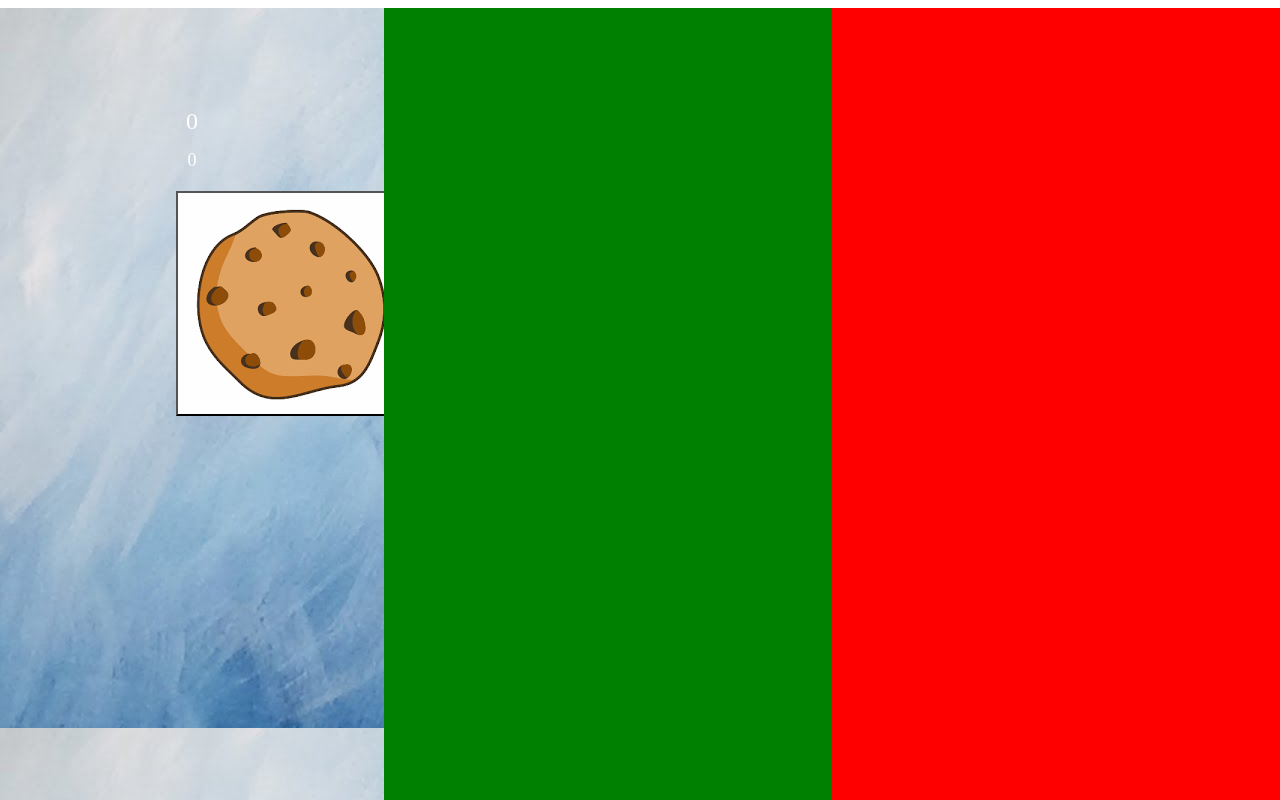
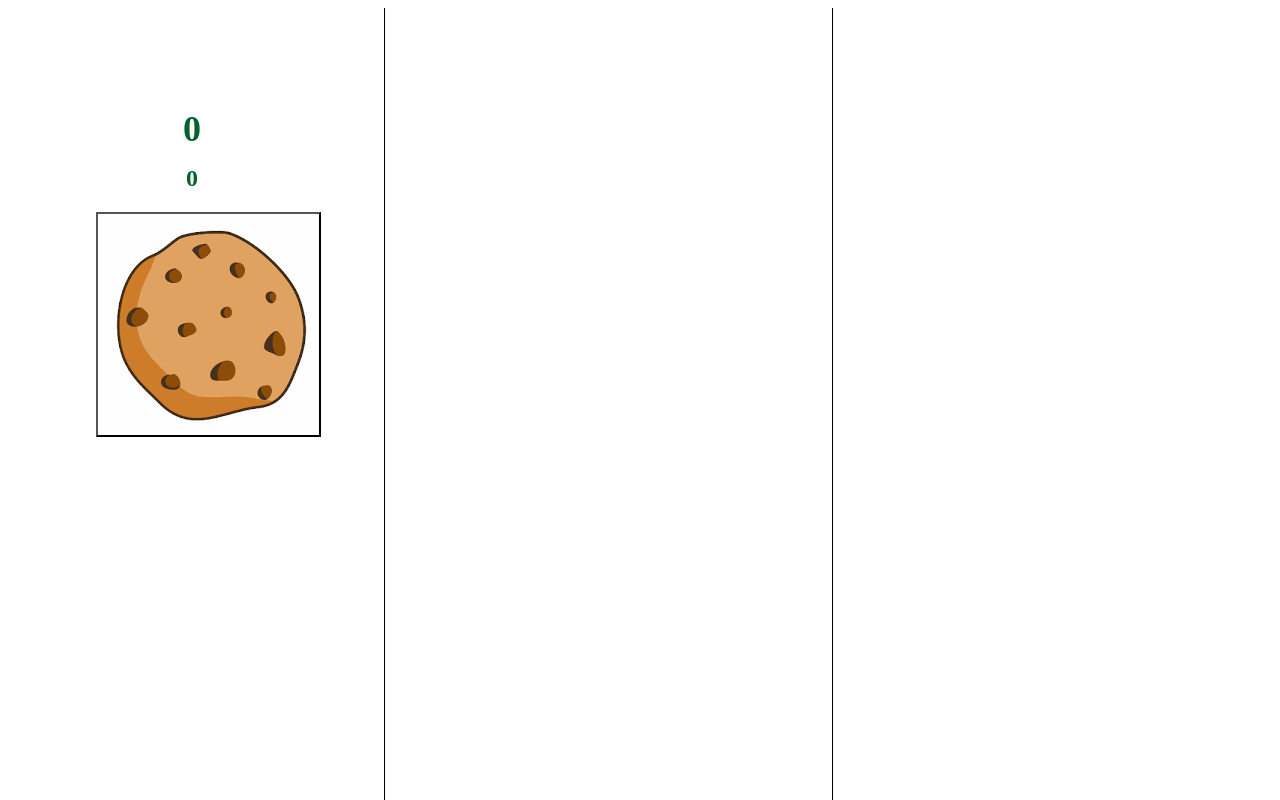
Before and after one commit to Robirodalom/clicker, a plain HTML site: page src/index.html in a window 1280 px wide. Drawn offline with nearby package versions, Linux system fonts and the light colour scheme; a web font is replaced by a local one.

Commit message:
Changing background color to white

```diff
--- a/src/styles/main.css
+++ b/src/styles/main.css
@@ -1,5 +1,6 @@
-body {
-    color: white;
+@font-face {
+    font-family: myFont;
+    src: url('/fonts/PlayfairDisplay-Bold.ttf');
 }
 
 .split {
@@ -10,51 +11,57 @@ body {
     padding-top: 20px;
 }
 
-.left {
-    left: 0;
-    background-image: url('/img/bgLeftBackground.jpg');
-    width: 30%;
-}
-
 .upperSize{
 
 }
-
 .cookie{
 
 }
-
 .currentAmount{
+  font-family: myFont;
   text-align: center;
   margin-top: 80px;
-  font-size: 24px;
+  font-size: 36px;
+  font-weight: bold;
+  color: #00632b;
 }
 
 .buildingCookie{
+  font-family: myFont;
   text-align: center;
   margin-top: 15px;
-  font-size: 18px;
+  font-size: 24px;
+  font-weight: bold;
+  color: #00632b;
 }
 
 .mainCookie{
   background-image: url('/img/cookie.png');
   position: absolute;
   margin:auto;
-  margin-left: 176px;
+  margin-left: 25%;
   margin-top: 20px;
   height: 225px;
   width: 225px;
 }
 
+.left {
+    left: 0;
+    background-color: white;
+    width: 30%;
+}
+
 .middle{
   width: 35%;
   left: 30%;
-  background-color: green;
+  background-color: white;
+  border-left: 1px solid black;
 }
 
 .right {
     left: 65%;
-    background-color: red;
+    background-color: white;
+    border-left: 1px solid black;
     width: 35%;
 }
 .centered {
```
